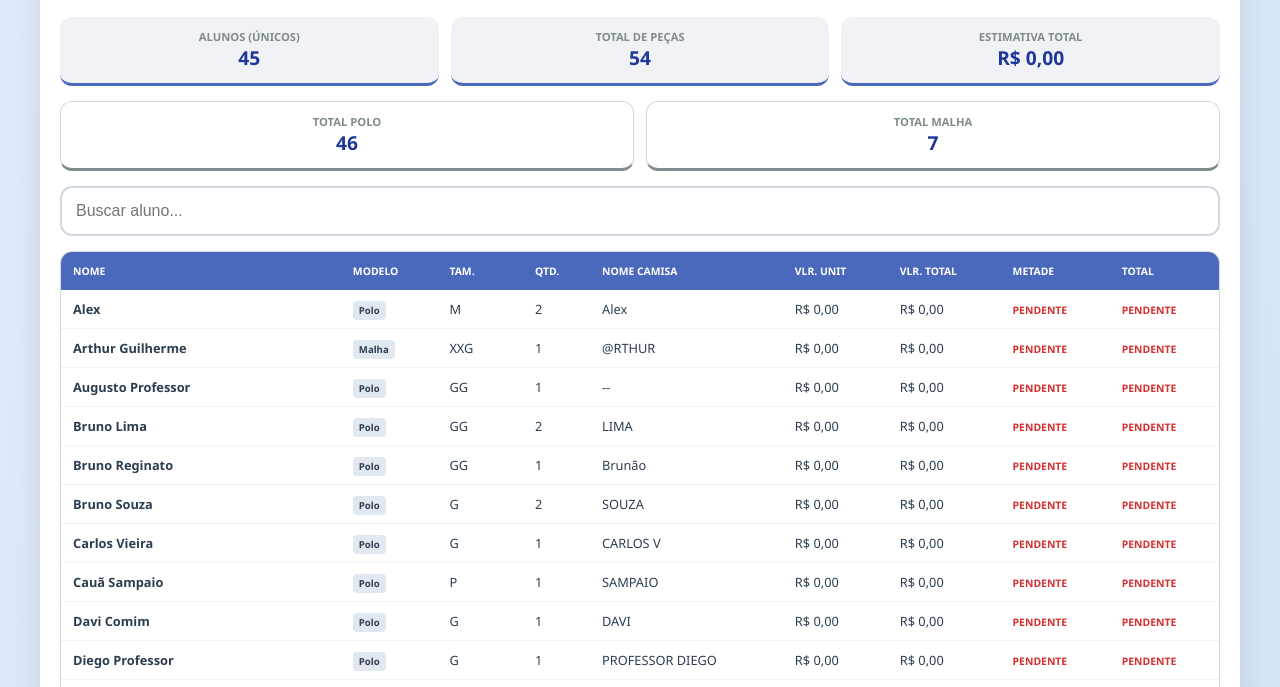
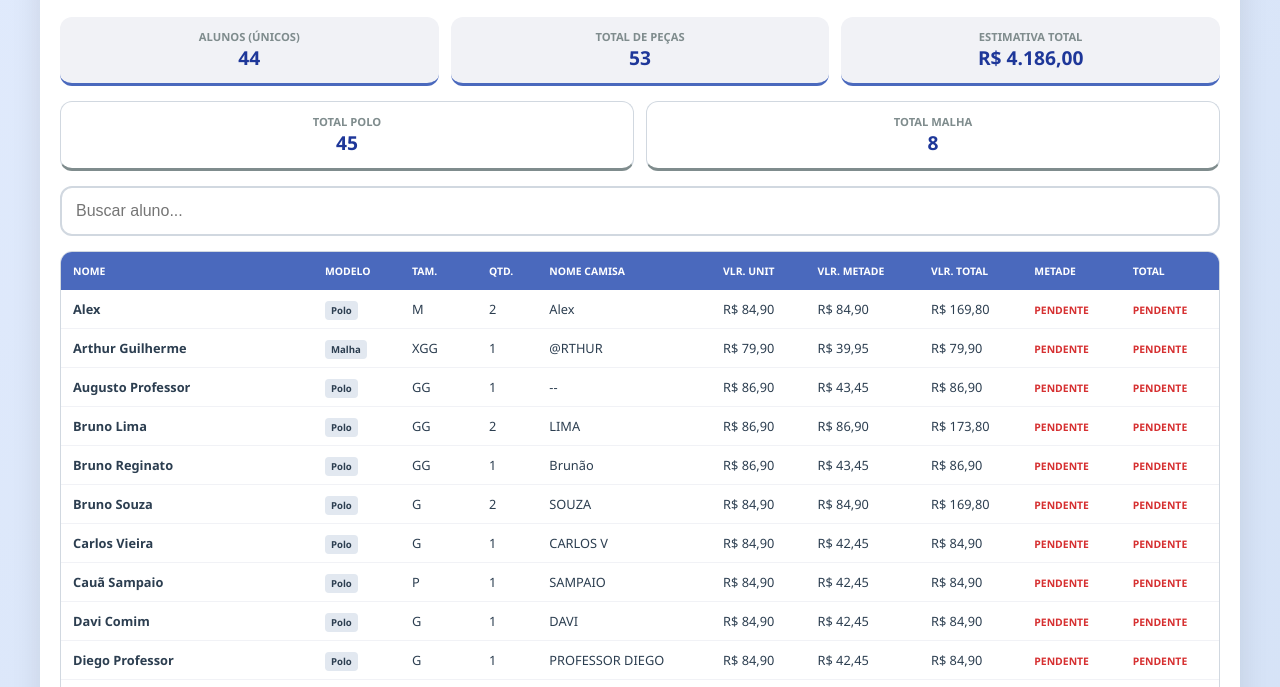
Before and after one commit to RafaelContieri/alunossistemas, a plain HTML site: page index.html in a window 1280 px wide. Shown: the part 95-782 px from the top of the page. Drawn offline with Linux system fonts and the light colour scheme.

Commit message:
05-05-2026  ---- 16:04

```diff
--- a/index.html
+++ b/index.html
@@ -118,7 +118,7 @@
 <div class="container">
     <header>
         <h1>Pedidos de Camisas 👕</h1>
-        <p id="updateDate">Atualizado em: 03/05/2026  23:45</p>
+        <p id="updateDate">Atualizado em: 05/05/2026  16:03</p>
     </header>
 
     <div class="dashboard-resumo">
@@ -161,6 +161,7 @@
                     <th>Qtd.</th>
                     <th>Nome Camisa</th>
                     <th>Vlr. Unit</th>
+                    <th>Vlr. Metade</th>
                     <th>Vlr. Total</th>
                     <th>Metade</th>
                     <th>Total</th>
@@ -175,7 +176,7 @@
     // LISTA COM CAMPOS PRÉ-PRONTOS (--- para textos e 0 para valores)
     const alunos = [
         { nome: "Alex", tipo: "Polo", tamanho: "M", qtd: 2, nomePersonalizado: "Alex", vlrUnit: 0, vlrTotal: 0, pgMetade: "Pendente", pgTotal: "Pendente" },
-        { nome: "Arthur Guilherme", tipo: "Malha", tamanho: "XXG", qtd: 1, nomePersonalizado: "@RTHUR", vlrUnit: 0, vlrTotal: 0, pgMetade: "Pendente", pgTotal: "Pendente" },
+        { nome: "Arthur Guilherme", tipo: "Malha", tamanho: "XGG", qtd: 1, nomePersonalizado: "@RTHUR", vlrUnit: 0, vlrTotal: 0, pgMetade: "Pendente", pgTotal: "Pendente" },
         { nome: "Augusto Professor", tipo: "Polo", tamanho: "GG", qtd: 1, nomePersonalizado: "--", vlrUnit: 0, vlrTotal: 0, pgMetade: "Pendente", pgTotal: "Pendente" },
         { nome: "Bruno Lima", tipo: "Polo", tamanho: "GG", qtd: 2, nomePersonalizado: "LIMA", vlrUnit: 0, vlrTotal: 0, pgMetade: "Pendente", pgTotal: "Pendente" },
         { nome: "Bruno Reginato", tipo: "Polo", tamanho: "GG", qtd: 1, nomePersonalizado: "Brunão", vlrUnit: 0, vlrTotal: 0, pgMetade: "Pendente", pgTotal: "Pendente" },
@@ -184,7 +185,7 @@
         { nome: "Cauã Sampaio", tipo: "Polo", tamanho: "P", qtd: 1, nomePersonalizado: "SAMPAIO", vlrUnit: 0, vlrTotal: 0, pgMetade: "Pendente", pgTotal: "Pendente" },
         { nome: "Davi Comim", tipo: "Polo", tamanho: "G", qtd: 1, nomePersonalizado: "DAVI", vlrUnit: 0, vlrTotal: 0, pgMetade: "Pendente", pgTotal: "Pendente" },
         { nome: "Diego Professor", tipo: "Polo", tamanho: "G", qtd: 1, nomePersonalizado: "PROFESSOR DIEGO", vlrUnit: 0, vlrTotal: 0, pgMetade: "Pendente", pgTotal: "Pendente" },
-        { nome: "Ecauender", tipo: "Polo", tamanho: "GG", qtd: 1, nomePersonalizado: "--", vlrUnit: 0, vlrTotal: 0, pgMetade: "Pendente", pgTotal: "Pendente" },
+        { nome: "Ecauender", tipo: "Polo", tamanho: "GG", qtd: 1, nomePersonalizado: "ECAUENDER", vlrUnit: 0, vlrTotal: 0, pgMetade: "Pendente", pgTotal: "Pendente" },
         { nome: "Estela Camila Cirino", tipo: "Polo", tamanho: "G (BL)", qtd: 1, nomePersonalizado: "ESTELA", vlrUnit: 0, vlrTotal: 0, pgMetade: "Pendente", pgTotal: "Pendente" },
         { nome: "Estela Camila Cirino", tipo: "Malha", tamanho: "M", qtd: 1, nomePersonalizado: "ESTELA", vlrUnit: 0, vlrTotal: 0, pgMetade: "Pendente", pgTotal: "Pendente" },
         { nome: "Evelyn", tipo: "Polo", tamanho: "M (BL)", qtd: 1, nomePersonalizado: "EVELYN", vlrUnit: 0, vlrTotal: 0, pgMetade: "Pendente", pgTotal: "Pendente" },
@@ -194,7 +195,6 @@
         { nome: "Gabriel Henrique", tipo: "Polo", tamanho: "G", qtd: 1, nomePersonalizado: "GABRIEL H", vlrUnit: 0, vlrTotal: 0, pgMetade: "Pendente", pgTotal: "Pendente" },
         { nome: "Isaac", tipo: "Polo", tamanho: "G", qtd: 1, nomePersonalizado: "ISAAC", vlrUnit: 0, vlrTotal: 0, pgMetade: "Pendente", pgTotal: "Pendente" },
         { nome: "Isabelli Salandini", tipo: "Polo", tamanho: "G (BL)", qtd: 1, nomePersonalizado: "ISABELLI", vlrUnit: 0, vlrTotal: 0, pgMetade: "Pendente", pgTotal: "Pendente" },
-        { nome: "Isaque", tipo: "Polo", tamanho: "G", qtd: 1, nomePersonalizado: "--", vlrUnit: 0, vlrTotal: 0, pgMetade: "Pendente", pgTotal: "Pendente" },
         { nome: "Jaque", tipo: "Polo", tamanho: "G (BL)", qtd: 1, nomePersonalizado: "JAQUE", vlrUnit: 0, vlrTotal: 0, pgMetade: "Pendente", pgTotal: "Pendente" },
         { nome: "Joao Pedro Henrique Alves", tipo: "Polo", tamanho: "M", qtd: 1, nomePersonalizado: "ALVES", vlrUnit: 0, vlrTotal: 0, pgMetade: "Pendente", pgTotal: "Pendente" },
         { nome: "João Pedro Almeida Queiros", tipo: "Polo", tamanho: "G", qtd: 1, nomePersonalizado: "QUEIROS", vlrUnit: 0, vlrTotal: 0, pgMetade: "Pendente", pgTotal: "Pendente" },
@@ -205,24 +205,54 @@
         { nome: "Leo Muniz", tipo: "Polo", tamanho: "M", qtd: 2, nomePersonalizado: "MUNIZ", vlrUnit: 0, vlrTotal: 0, pgMetade: "Pendente", pgTotal: "Pendente" },
         { nome: "Leonardo Fernandes Causin", tipo: "Polo", tamanho: "G", qtd: 1, nomePersonalizado: "CAUSIN", vlrUnit: 0, vlrTotal: 0, pgMetade: "Pendente", pgTotal: "Pendente" },
         { nome: "Leonardo Fernandes Causin", tipo: "Malha", tamanho: "G", qtd: 1, nomePersonalizado: "CAUSIN", vlrUnit: 0, vlrTotal: 0, pgMetade: "Pendente", pgTotal: "Pendente" },
-        { nome: "Lucas", tipo: "Malha", tamanho: "XG", qtd: 1, nomePersonalizado: "MAGALHÃES", vlrUnit: 0, vlrTotal: 0, pgMetade: "Pendente", pgTotal: "Pendente" },
+        { nome: "Lucas Magalhães", tipo: "Malha", tamanho: "XGG", qtd: 1, nomePersonalizado: "MAGALHÃES", vlrUnit: 0, vlrTotal: 0, pgMetade: "Pendente", pgTotal: "Pendente" },
         { nome: "Luiz Henrique Talarico", tipo: "Polo", tamanho: "G", qtd: 1, nomePersonalizado: "LUIZ", vlrUnit: 0, vlrTotal: 0, pgMetade: "Pendente", pgTotal: "Pendente" },
-        { nome: "Luiza Arantes", tipo: "Silk", tamanho: "P (BL)", qtd: 1, nomePersonalizado: "LULU", vlrUnit: 0, vlrTotal: 0, pgMetade: "Pendente", pgTotal: "Pendente" },
+        { nome: "Luiza Arantes", tipo: "Malha", tamanho: "P (BL)", qtd: 1, nomePersonalizado: "LULU", vlrUnit: 0, vlrTotal: 0, pgMetade: "Pendente", pgTotal: "Pendente" },
         { nome: "Maikon Menossi", tipo: "Polo", tamanho: "XG", qtd: 1, nomePersonalizado: "MAIKÃO", vlrUnit: 0, vlrTotal: 0, pgMetade: "Pendente", pgTotal: "Pendente" },
         { nome: "Maria Eduarda", tipo: "Polo", tamanho: "G (BL)", qtd: 1, nomePersonalizado: "MARIA ALMEIDA", vlrUnit: 0, vlrTotal: 0, pgMetade: "Pendente", pgTotal: "Pendente" },
         { nome: "Maria Eduarda", tipo: "Malha", tamanho: "M (BL)", qtd: 1, nomePersonalizado: "MARIA ALMEIDA", vlrUnit: 0, vlrTotal: 0, pgMetade: "Pendente", pgTotal: "Pendente" },
         { nome: "Matheus Vilela Garcia", tipo: "Malha", tamanho: "XG", qtd: 1, nomePersonalizado: "MATHEUS VILELA", vlrUnit: 0, vlrTotal: 0, pgMetade: "Pendente", pgTotal: "Pendente" },
         { nome: "Miguel Santana", tipo: "Polo", tamanho: "M", qtd: 1, nomePersonalizado: "SANTANA", vlrUnit: 0, vlrTotal: 0, pgMetade: "Pendente", pgTotal: "Pendente" },
         { nome: "Medrado", tipo: "Polo", tamanho: "GG", qtd: 1, nomePersonalizado: "MEDRADO", vlrUnit: 0, vlrTotal: 0, pgMetade: "Pendente", pgTotal: "Pendente" },
-        { nome: "Pedro Henrique", tipo: "Polo", tamanho: "M", qtd: 1, nomePersonalizado: "--", vlrUnit: 0, vlrTotal: 0, pgMetade: "Pendente", pgTotal: "Pendente" },
+        { nome: "Pedro Henrique Alves", tipo: "Polo", tamanho: "M", qtd: 1, nomePersonalizado: "ALVES", vlrUnit: 0, vlrTotal: 0, pgMetade: "Pendente", pgTotal: "Pendente" },
         { nome: "Rafael Contieri", tipo: "Polo", tamanho: "G", qtd: 1, nomePersonalizado: "Contieri", vlrUnit: 0, vlrTotal: 0, pgMetade: "Pendente", pgTotal: "Pendente" },
         { nome: "Samuel", tipo: "Polo", tamanho: "M", qtd: 1, nomePersonalizado: "SAMUEL", vlrUnit: 0, vlrTotal: 0, pgMetade: "Pendente", pgTotal: "Pendente" },
         { nome: "Tharso Pires", tipo: "Polo", tamanho: "G", qtd: 1, nomePersonalizado: "TH PIRES", vlrUnit: 0, vlrTotal: 0, pgMetade: "Pendente", pgTotal: "Pendente" },
-        { nome: "Trabaquim", tipo: "Malha", tamanho: "G", qtd: 1, nomePersonalizado: "--", vlrUnit: 0, vlrTotal: 0, pgMetade: "Pendente", pgTotal: "Pendente" },
+        { nome: "Caio Trabaquim", tipo: "Malha", tamanho: "G", qtd: 1, nomePersonalizado: "TRABAQUIM", vlrUnit: 0, vlrTotal: 0, pgMetade: "Pendente", pgTotal: "Pendente" },
         { nome: "Victor Henrique S.", tipo: "Polo", tamanho: "M", qtd: 1, nomePersonalizado: "VICTOR", vlrUnit: 0, vlrTotal: 0, pgMetade: "Pendente", pgTotal: "Pendente" },
-        { nome: "Vinicius Braz", tipo: "Polo", tamanho: "GG", qtd: 2, nomePersonalizado: "--", vlrUnit: 0, vlrTotal: 0, pgMetade: "Pendente", pgTotal: "Pendente" },
+        { nome: "Vinicius Braz", tipo: "Polo", tamanho: "GG", qtd: 2, nomePersonalizado: "BRAZ", vlrUnit: 0, vlrTotal: 0, pgMetade: "Pendente", pgTotal: "Pendente" },
         { nome: "Wesley Eduardo", tipo: "Polo", tamanho: "GG", qtd: 1, nomePersonalizado: "WESLEY", vlrUnit: 0, vlrTotal: 0, pgMetade: "Pendente", pgTotal: "Pendente" }
     ];
+
+    const precos = {
+        Malha: { P: 69.90, M: 69.90, G: 69.90, GG: 72.90, XGG: 79.90 },
+        Polo: { P: 84.90, M: 84.90, G: 84.90, GG: 86.90, XGG: 89.90 }
+    };
+
+    function formatarTamanho(tamanho) {
+        const valor = String(tamanho).toUpperCase().trim();
+        if (valor === 'XGG') return 'XGG';
+        if (valor.startsWith('GG')) return 'GG';
+        if (valor.startsWith('G')) return 'G';
+        if (valor.startsWith('M')) return 'M';
+        if (valor.startsWith('P')) return 'P';
+        return valor;
+    }
+
+    function getPrecoUnitario(tipo, tamanho) {
+        const tamanhoFormatado = formatarTamanho(tamanho);
+        return precos[tipo]?.[tamanhoFormatado] ?? 0;
+    }
+
+    function calcularValores(lista) {
+        lista.forEach(aluno => {
+            aluno.vlrUnit = getPrecoUnitario(aluno.tipo, aluno.tamanho);
+            aluno.vlrTotal = aluno.vlrUnit * aluno.qtd;
+            aluno.vlrMetade = aluno.vlrTotal / 2;
+        });
+    }
+
+    calcularValores(alunos);
 
     function atualizarDashboard(listaFiltrada) {
         const totalPecas = listaFiltrada.reduce((acc, a) => acc + a.qtd, 0);
@@ -250,6 +280,7 @@
                 <td data-label="Qtd.">${aluno.qtd}</td>
                 <td data-label="Nome Camisa">${aluno.nomePersonalizado}</td>
                 <td data-label="Vlr. Unit">${aluno.vlrUnit.toLocaleString('pt-BR', { style: 'currency', currency: 'BRL' })}</td>
+                <td data-label="Vlr. Metade">${aluno.vlrMetade.toLocaleString('pt-BR', { style: 'currency', currency: 'BRL' })}</td>
                 <td data-label="Vlr. Total">${aluno.vlrTotal.toLocaleString('pt-BR', { style: 'currency', currency: 'BRL' })}</td>
                 <td data-label="Metade"><span class="status-badge ${aluno.pgMetade === 'Pago' ? 'status-pago' : 'status-pendente'}">${aluno.pgMetade}</span></td>
                 <td data-label="Total"><span class="status-badge ${aluno.pgTotal === 'Pago' ? 'status-pago' : 'status-pendente'}">${aluno.pgTotal}</span></td>
```
